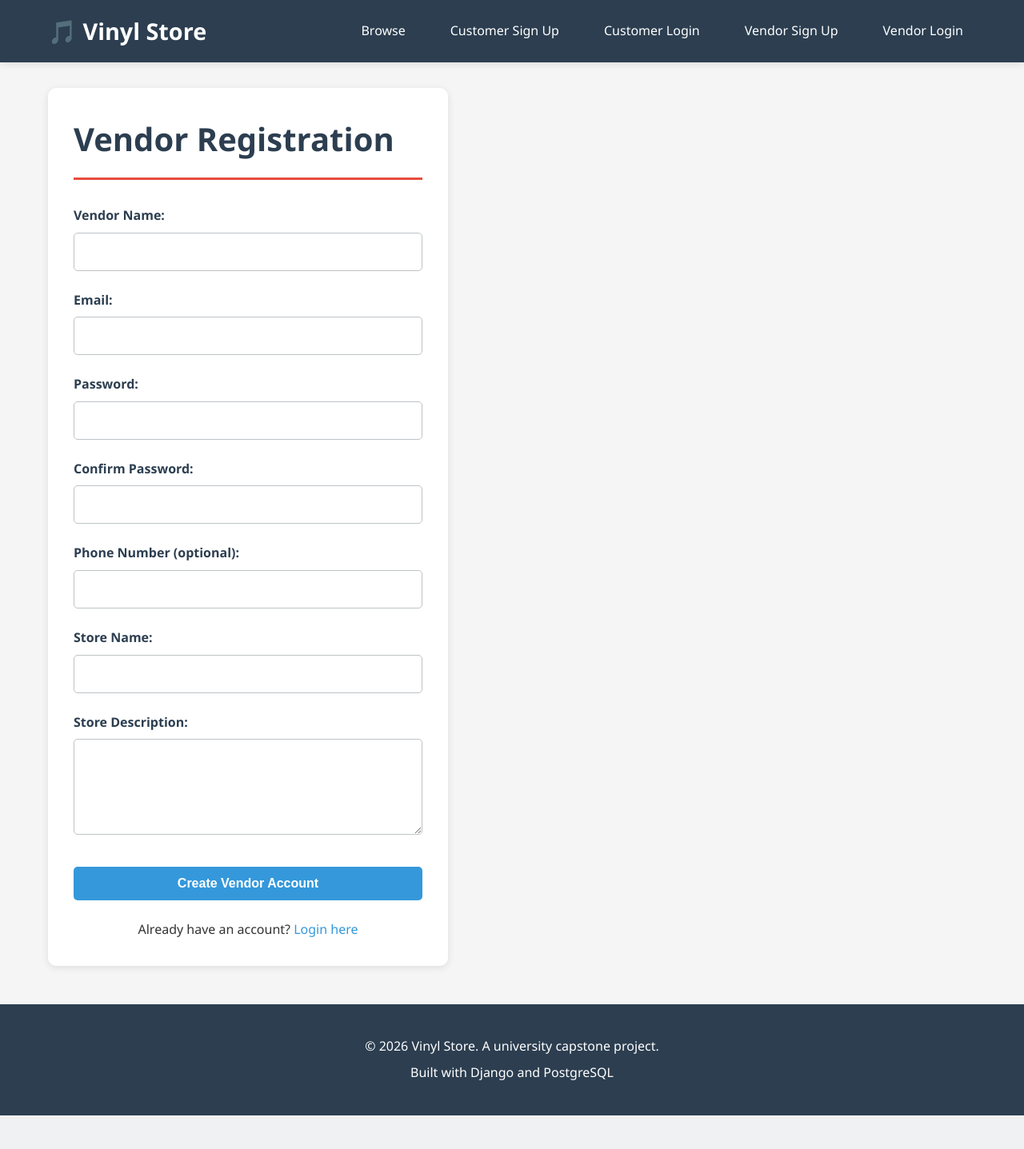
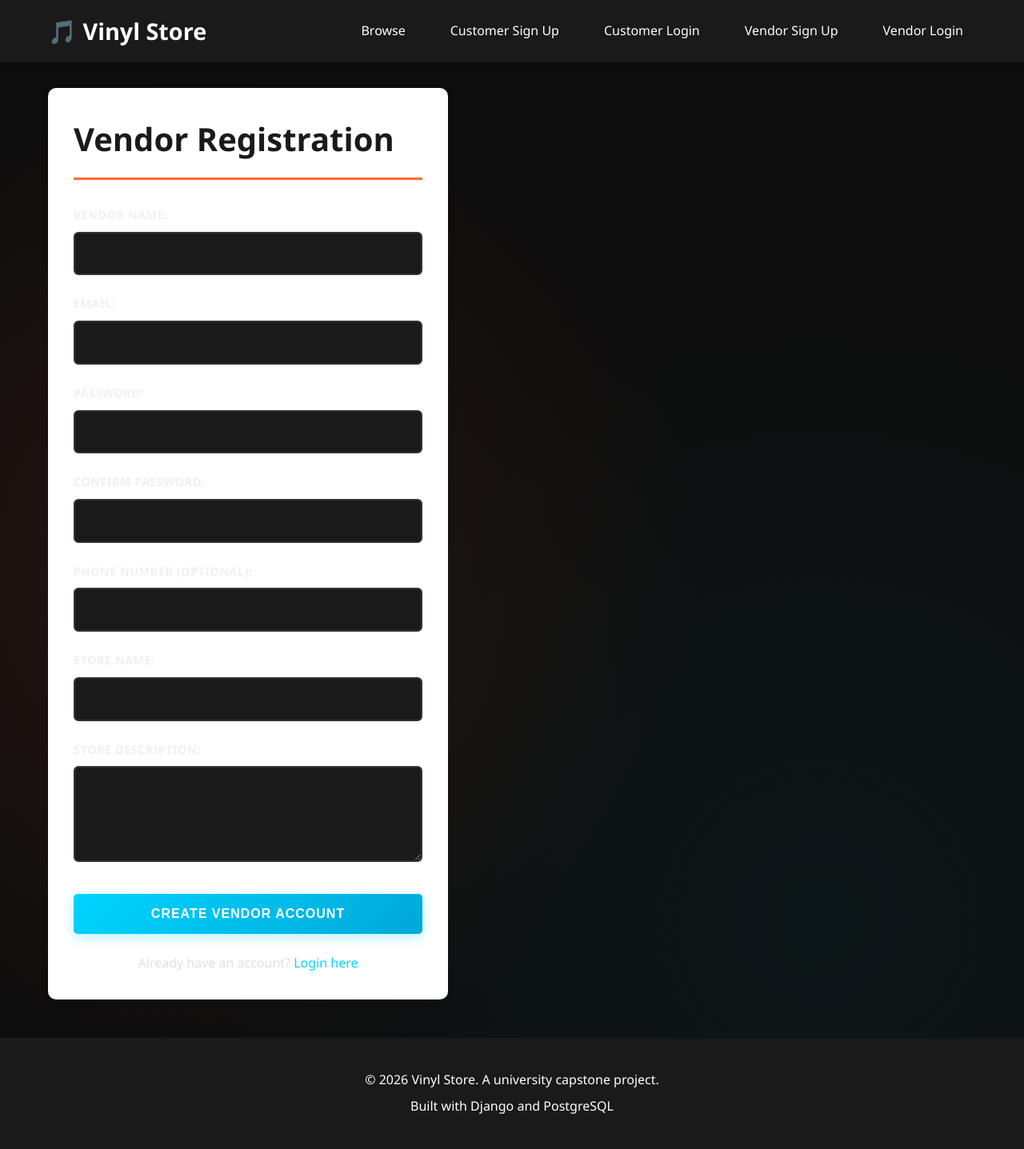
Before and after one commit to Discretc/vinyl-store, a Django app: page /vendor/register/ in a window 1280 px wide. Shown: the whole page at 80% size. Before the commit the page ends 1395 px from the top, so only its background shows below. Run offline with Django 5.2, Linux system fonts and the light colour scheme.

Commit message:
Refine UI theme to match Discogs vinyl aesthetic - dark theme with orange/cyan accents, gradient effects, and improved typography

```diff
--- a/store/static/css/style.css
+++ b/store/static/css/style.css
@@ -7,23 +7,29 @@
 }
 
 :root {
-    --primary-color: #2c3e50;
-    --secondary-color: #e74c3c;
-    --accent-color: #3498db;
-    --light-color: #ecf0f1;
-    --dark-color: #2c3e50;
-    --success-color: #27ae60;
-    --warning-color: #f39c12;
-    --error-color: #e74c3c;
-    --text-color: #333;
-    --border-color: #bdc3c7;
+    --primary-color: #1a1a1a;
+    --secondary-color: #ff6b35;
+    --accent-color: #00d4ff;
+    --light-color: #f0f0f0;
+    --dark-color: #0d0d0d;
+    --success-color: #4ade80;
+    --warning-color: #fbbf24;
+    --error-color: #f87171;
+    --text-color: #e0e0e0;
+    --border-color: #333;
+    --vinyl-green: #00d084;
+    --vinyl-pink: #ff1493;
+    --card-bg: #2a2a2a;
 }
 
 body {
     font-family: 'Segoe UI', Tahoma, Geneva, Verdana, sans-serif;
     line-height: 1.6;
     color: var(--text-color);
-    background-color: #f5f5f5;
+    background-color: #0d0d0d;
+    background-image:
+        radial-gradient(circle at 20% 50%, rgba(255, 107, 53, 0.1) 0%, transparent 50%),
+        radial-gradient(circle at 80% 80%, rgba(0, 212, 255, 0.05) 0%, transparent 50%);
 }
 
 a {
@@ -204,12 +210,15 @@ form {
 .form-group {
     display: flex;
     flex-direction: column;
-    gap: 0.5rem;
+    gap: 0.6rem;
 }
 
 label {
     font-weight: 600;
-    color: var(--primary-color);
+    color: var(--light-color);
+    text-transform: uppercase;
+    letter-spacing: 0.5px;
+    font-size: 0.9rem;
 }
 
 input[type="text"],
@@ -219,20 +228,32 @@ input[type="number"],
 input[type="date"],
 textarea,
 select {
-    padding: 0.75rem;
-    border: 1px solid var(--border-color);
-    border-radius: 5px;
+    padding: 0.9rem 1.2rem;
+    border: 2px solid var(--border-color);
+    border-radius: 6px;
     font-size: 1rem;
     font-family: inherit;
-    transition: border-color 0.3s ease;
+    transition: all 0.3s cubic-bezier(0.4, 0, 0.2, 1);
+    background-color: #1a1a1a;
+    color: var(--light-color);
+    caret-color: var(--secondary-color);
+}
+
+input[type="text"]::placeholder,
+input[type="email"]::placeholder,
+input[type="password"]::placeholder,
+input[type="number"]::placeholder,
+textarea::placeholder {
+    color: #666;
 }
 
 input:focus,
 textarea:focus,
 select:focus {
     outline: none;
-    border-color: var(--accent-color);
-    box-shadow: 0 0 0 3px rgba(52, 152, 219, 0.1);
+    border-color: var(--secondary-color);
+    box-shadow: 0 0 0 4px rgba(255, 107, 53, 0.1), inset 0 0 10px rgba(255, 107, 53, 0.05);
+    background-color: #222;
 }
 
 textarea {
@@ -241,58 +262,89 @@ textarea {
 }
 
 .form-submit {
-    background-color: var(--accent-color);
+    background: linear-gradient(135deg, var(--secondary-color) 0%, #ff4520 100%);
     color: white;
     font-weight: bold;
-    padding: 0.75rem 2rem;
+    padding: 1rem 2.5rem;
     margin-top: 1rem;
+    text-transform: uppercase;
+    letter-spacing: 1px;
+    box-shadow: 0 4px 15px rgba(255, 107, 53, 0.3);
 }
 
 .form-submit:hover {
-    background-color: var(--secondary-color);
+    box-shadow: 0 6px 25px rgba(255, 107, 53, 0.5);
+    transform: translateY(-2px);
 }
 
 /* ======================= BUTTONS ======================= */
 
 .btn {
     display: inline-block;
-    padding: 0.75rem 1.5rem;
-    border-radius: 5px;
-    font-weight: 600;
-    transition: all 0.3s ease;
+    padding: 0.85rem 1.8rem;
+    border-radius: 6px;
+    font-weight: 700;
+    transition: all 0.4s cubic-bezier(0.4, 0, 0.2, 1);
     text-align: center;
+    text-transform: uppercase;
+    letter-spacing: 0.5px;
+    border: none;
+    cursor: pointer;
+    position: relative;
+    overflow: hidden;
+}
+
+.btn::before {
+    content: '';
+    position: absolute;
+    top: 0;
+    left: -100%;
+    width: 100%;
+    height: 100%;
+    background: rgba(255, 255, 255, 0.2);
+    transition: left 0.3s ease;
+}
+
+.btn:hover::before {
+    left: 100%;
 }
 
 .btn-primary {
-    background-color: var(--accent-color);
+    background: linear-gradient(135deg, var(--accent-color) 0%, #00a8d8 100%);
     color: white;
+    box-shadow: 0 4px 15px rgba(0, 212, 255, 0.3);
 }
 
 .btn-primary:hover {
-    background-color: #2980b9;
+    box-shadow: 0 6px 25px rgba(0, 212, 255, 0.5);
+    transform: translateY(-2px);
 }
 
 .btn-secondary {
-    background-color: var(--secondary-color);
+    background: linear-gradient(135deg, var(--secondary-color) 0%, #ff4520 100%);
     color: white;
+    box-shadow: 0 4px 15px rgba(255, 107, 53, 0.3);
 }
 
 .btn-secondary:hover {
-    background-color: #c0392b;
+    box-shadow: 0 6px 25px rgba(255, 107, 53, 0.5);
+    transform: translateY(-2px);
 }
 
 .btn-success {
-    background-color: var(--success-color);
+    background: linear-gradient(135deg, var(--success-color) 0%, #22c55e 100%);
     color: white;
+    box-shadow: 0 4px 15px rgba(74, 222, 128, 0.3);
 }
 
 .btn-success:hover {
-    background-color: #229954;
+    box-shadow: 0 6px 25px rgba(74, 222, 128, 0.5);
+    transform: translateY(-2px);
 }
 
 .btn-small {
-    padding: 0.5rem 1rem;
-    font-size: 0.9rem;
+    padding: 0.6rem 1.2rem;
+    font-size: 0.85rem;
 }
 
 .btn-block {
--- a/store/templates/store/cart.html
+++ b/store/templates/store/cart.html
@@ -36,7 +36,7 @@
                                                 <button type="submit" class="btn btn-small" style="padding: 0.25rem 0.5rem;">Update</button>
                                             </form>
                                         </td>
-                                        <td>${{ final_price|mul:item.quantity|floatformat:2 }}</td>
+                                        <td>${{ item.subtotal_with_promo|floatformat:2 }}</td>
                                         <td>
                                             <form method="post" action="{% url 'remove_from_cart' item.pk %}" style="display: inline;">
                                                 {% csrf_token %}
@@ -59,7 +59,7 @@
                                             <button type="submit" class="btn btn-small" style="padding: 0.25rem 0.5rem;">Update</button>
                                         </form>
                                     </td>
-                                    <td>${{ product.price|mul:item.quantity|floatformat:2 }}</td>
+                                    <td>${{ item.subtotal|floatformat:2 }}</td>
                                     <td>
                                         <form method="post" action="{% url 'remove_from_cart' item.pk %}" style="display: inline;">
                                             {% csrf_token %}
--- a/store/templates/store/order_detail.html
+++ b/store/templates/store/order_detail.html
@@ -50,7 +50,7 @@
                     </td>
                     <td>${{ order_item.paidPrice|floatformat:2 }}</td>
                     <td>{{ order_item.quantity }}</td>
-                    <td>${{ order_item.paidPrice|mul:order_item.quantity|floatformat:2 }}</td>
+                    <td>${{ order_item.subtotal|floatformat:2 }}</td>
                     <td>
                         {% with latest_status=order_item.statuses.last %}
                             <span style="background-color: {% if latest_status.status == 'Completed' %}var(--success-color){% elif latest_status.status == 'Cancelled' %}var(--error-color){% elif latest_status.status == 'Shipping' %}var(--accent-color){% else %}var(--warning-color){% endif %}; color: white; padding: 0.25rem 0.75rem; border-radius: 20px; font-size: 0.9rem;">
--- a/store/views.py
+++ b/store/views.py
@@ -1,6 +1,6 @@
 from django.shortcuts import render, redirect, get_object_or_404
 from django.contrib import messages
-from django.db.models import Q, Avg
+from django.db.models import Q, Avg, Sum
 from django.views.decorators.http import require_POST, require_GET
 from django.http import JsonResponse, HttpResponse
 from django.utils import timezone
@@ -314,11 +314,18 @@ def view_cart(request):
             product = item.productID
             # Check for active promotion
             price = product.price
+            has_promo = False
             for promo in product.promotions.filter(status='active'):
                 if promo.is_active():
                     discount = promo.get_discount_amount(price)
                     price -= discount
+                    has_promo = True
                     break
+
+            # Add computed subtotal properties
+            item.subtotal = product.price * item.quantity
+            item.subtotal_with_promo = price * item.quantity
+
             total_price += price * item.quantity
 
         context = {
@@ -476,6 +483,10 @@ def order_detail(request, order_id):
         order = get_object_or_404(Order, orderID=order_id, customerID=customer)
         order_items = order.items.all().prefetch_related('statuses')
 
+        # Add subtotal to each order item
+        for item in order_items:
+            item.subtotal = item.paidPrice * item.quantity
+
         context = {
             'order': order,
             'order_items': order_items,
@@ -610,9 +621,12 @@ def vendor_dashboard(request):
         vendor = Vendor.objects.get(vendorID=request.session['vendor_id'])
         store = vendor.store
         products = store.products.all()
-        total_sales = Order.objects.filter(items__productID__storeID=store).aggregate(
-            total=Decimal('0.00')
-        )['total'] or Decimal('0.00')
+
+        # Calculate total sales from orders
+        total_sales_result = OrderItem.objects.filter(
+            productID__storeID=store
+        ).aggregate(total=Sum('paidPrice'))
+        total_sales = total_sales_result['total'] or Decimal('0.00')
 
         context = {
             'vendor': vendor,
```
Also changed, not shown: other parts of store/static/css/style.css (+79 -26 lines).
